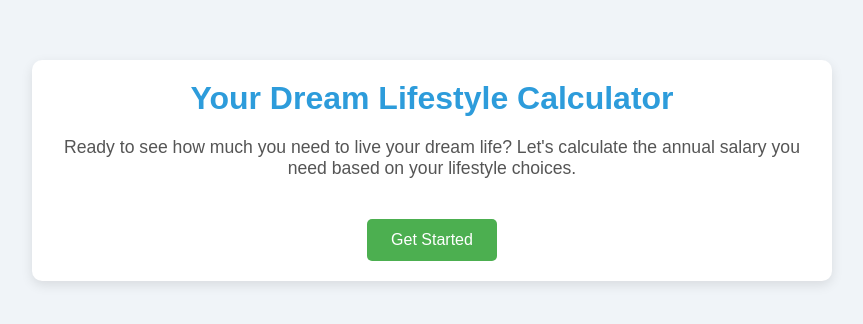
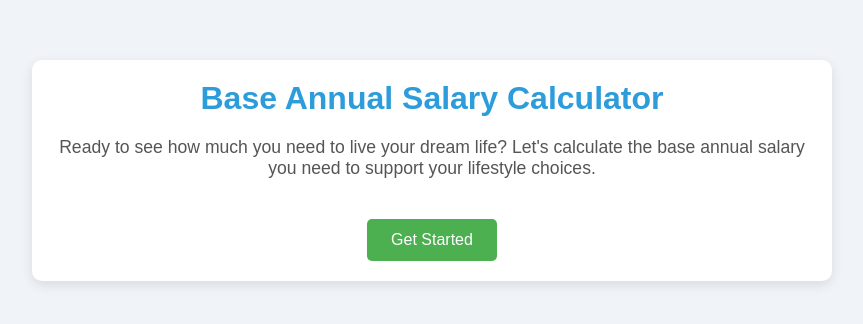
Before and after one commit to taylerhn/salary-calculator, a plain HTML site: page index.html in a window 1280 px wide. Shown: the part 230-554 px from the top of the page, without its empty margins (208-1071 px from the left). Drawn offline with Linux system fonts and the light colour scheme.

Commit message:
Update index.html
wording

```diff
--- a/index.html
+++ b/index.html
@@ -9,8 +9,8 @@
 </head>
 <body>
     <div id="container">
-        <h1>Your Dream Lifestyle Calculator</h1>
-        <p>Ready to see how much you need to live your dream life? Let's calculate the annual salary you need based on your lifestyle choices.</p>
+        <h1>Base Annual Salary Calculator</h1>
+        <p>Ready to see how much you need to live your dream life? Let's calculate the base annual salary you need to support your lifestyle choices.</p>
         <button id="begin-button" onclick="locationOptions()">Get Started</button>
 
         <div id="location-options" class="option-group" style="display:none;">
```
